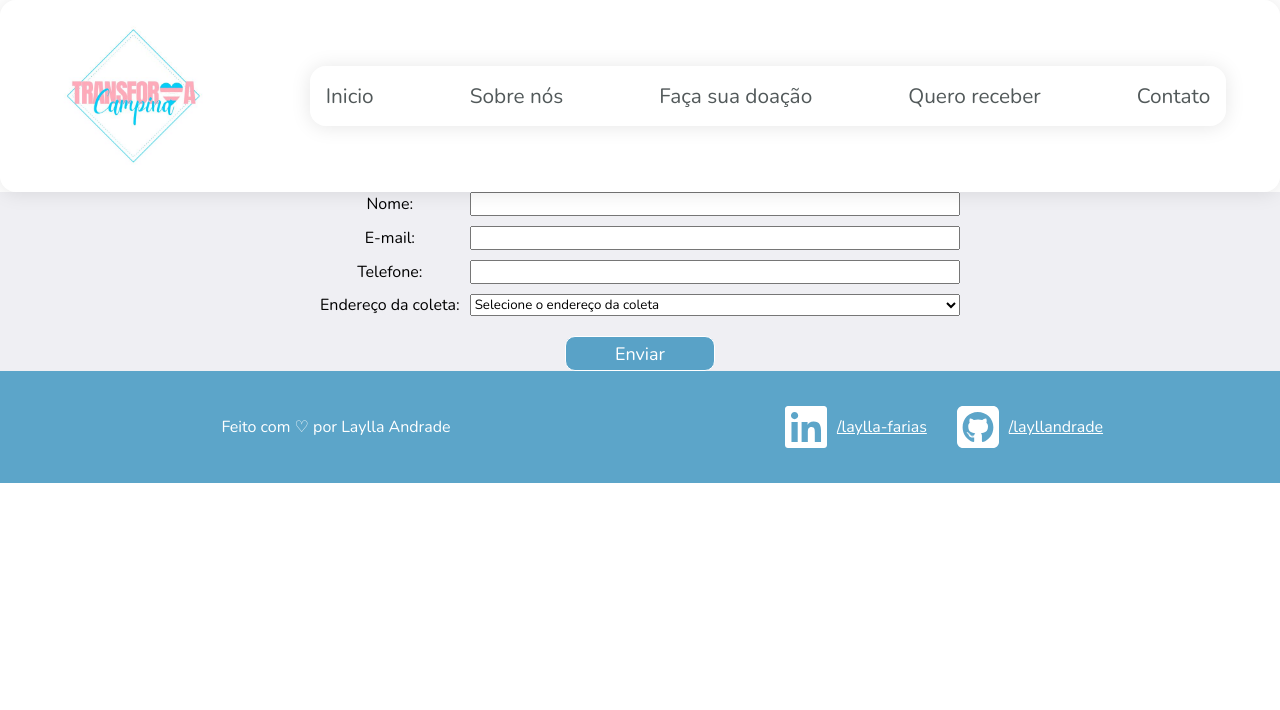
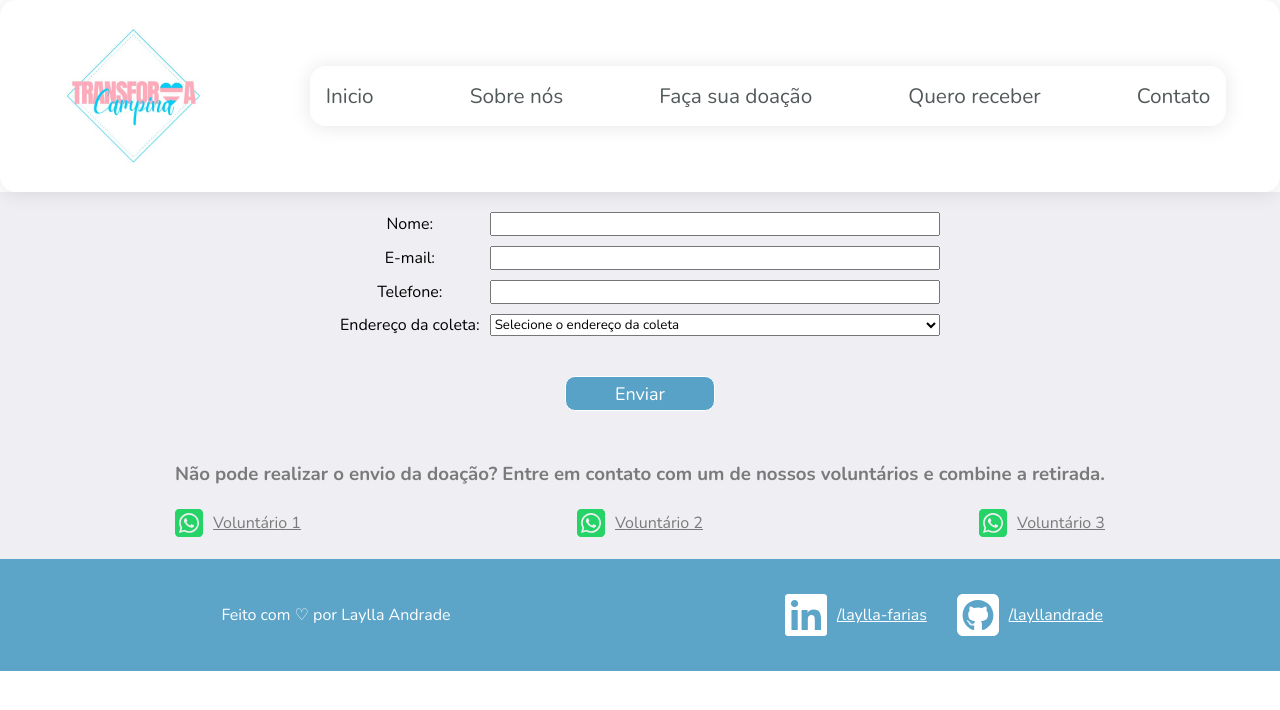
Before and after one commit to layllandrade/projeto-final-reprograma, a React (Vite) app: page /doe in a window 1280 px wide. Shown: the top 710 px of the page. Built offline with nearby package versions, Linux system fonts and the light colour scheme.

Commit message:
Criação de botões que redirecionam para o whatsapp

```diff
--- a/src/pages/Doe.jsx
+++ b/src/pages/Doe.jsx
@@ -1,4 +1,7 @@
 import { useState } from 'react';
+import { FontAwesomeIcon } from "@fortawesome/react-fontawesome"
+import { faWhatsappSquare } from "@fortawesome/free-brands-svg-icons"
+
 import styles from '../styles/pages/doe.module.css'
 
 export function Doe() {
@@ -122,6 +125,23 @@ export function Doe() {
 
         <button type="submit" className={styles.botao}>Enviar</button>
       </form>
+      <div className={styles.retiradaContainer}>
+        <h3 className={styles.titulo}>Não pode realizar o envio da doação? Entre em contato com um de nossos voluntários e combine a retirada.</h3>
+        <div className={styles.contatoContainer}>
+          <div className={styles.contato}>
+            <FontAwesomeIcon icon={faWhatsappSquare} size="2x" color="#25d366"/>
+            <a className={styles.contatoWhatsapp} href="https://api.whatsapp.com/send/?phone=5583986259203&text=Ol%C3%A1%2C+vim+do+transforma+campina&type=phone_number&app_absent=0"> Voluntário 1</a>
+          </div>
+          <div className={styles.contato}>
+            <FontAwesomeIcon icon={faWhatsappSquare} size="2x" color="#25d366"/>
+            <a className={styles.contatoWhatsapp} href="https://api.whatsapp.com/send/?phone=5583986259203&text=Ol%C3%A1%2C+vim+do+transforma+campina&type=phone_number&app_absent=0"> Voluntário 2</a>
+          </div>
+          <div className={styles.contato}>
+            <FontAwesomeIcon icon={faWhatsappSquare} size="2x" color="#25d366"/>
+            <a className={styles.contatoWhatsapp} href="https://api.whatsapp.com/send/?phone=5583986259203&text=Ol%C3%A1%2C+vim+do+transforma+campina&type=phone_number&app_absent=0"> Voluntário 3</a>
+          </div>
+        </div>
+      </div>
     </div>
   )
 }
--- a/src/styles/pages/doe.module.css
+++ b/src/styles/pages/doe.module.css
@@ -7,11 +7,13 @@
     gap: 30px;
     background: #efeff3;
 }
+
 .formulario {
     display: grid;
     grid-gap: 10px;
     grid-template-columns: [label] auto [input] 1fr;
     width: 50%;
+    padding: 20px;
 }
 
 input {
@@ -33,3 +35,30 @@ label {
     color: white;
     height: 35px;
 }
+
+.titulo {
+    color: rgb(123, 122, 122);
+}
+
+.retiradaContainer {
+    display: flex;
+    flex-direction: column;
+    gap: 20px;
+    padding: 20px;
+}
+
+.contatoWhatsapp {
+    color:rgb(123, 122, 122);
+}
+
+.contato {
+    gap: 10px;
+    display: flex;
+    align-items: center;
+}
+
+.contatoContainer {
+    display: flex;
+    flex-direction: row;
+    justify-content: space-between;
+}
```
